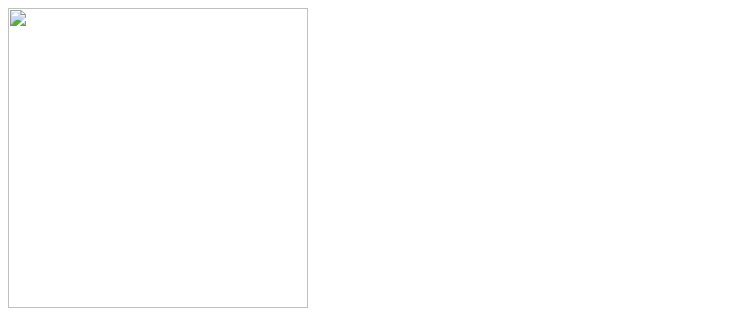
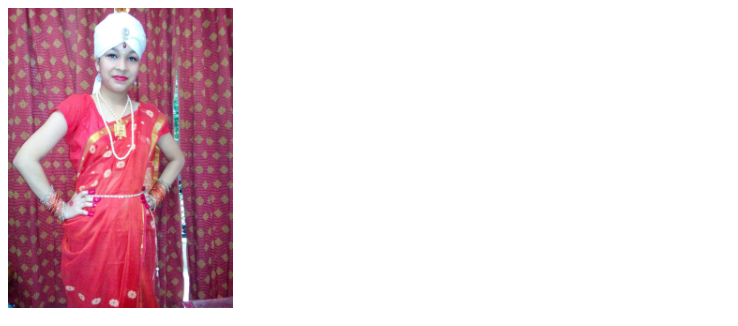
Before and after one commit to Piyush-Keshri-1704/Ban-Aastha, a plain HTML site: page index.html in a window 1280 px wide. Shown: the top 326 px of the page, without its empty margins (0-738 px from the left). Drawn offline with Linux system fonts and the light colour scheme; the site is published under a folder, as on GitHub Pages, so addresses that start at the root find nothing.

Commit message:
gayrgu34ygr

```diff
--- a/index.html
+++ b/index.html
@@ -7,7 +7,7 @@
     <title>BAN ASSTHA</title>
 </head>
 <body>
-    <img style = "height: 300px;" src="/index.jpeg" alt="">
+    <img style = "height: 300px;" src="index.jpeg" alt="">
     <h1 style="color: red;">Warning !!!!!!  </h1>
     <br><h1>MAKES PEOPLE CRAZY WITH HER LAUGH</h1>
     <br>
```
